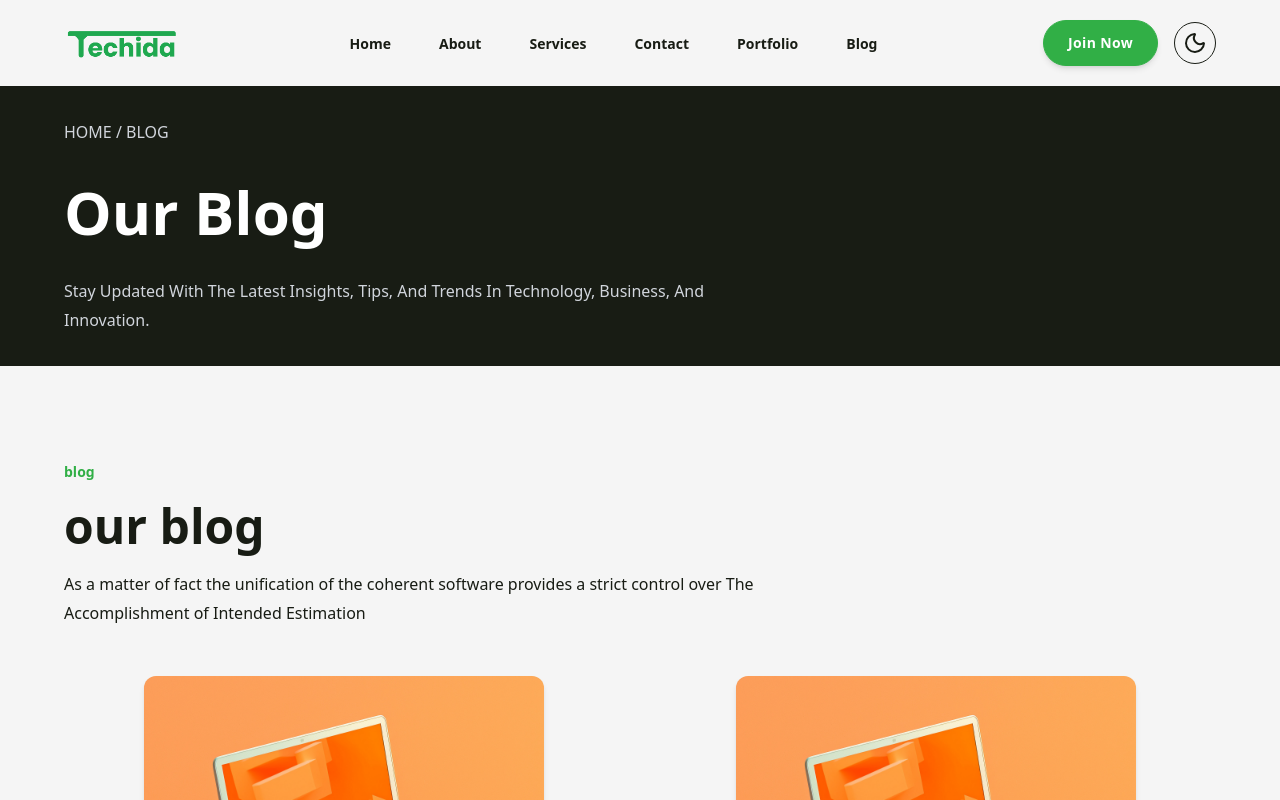
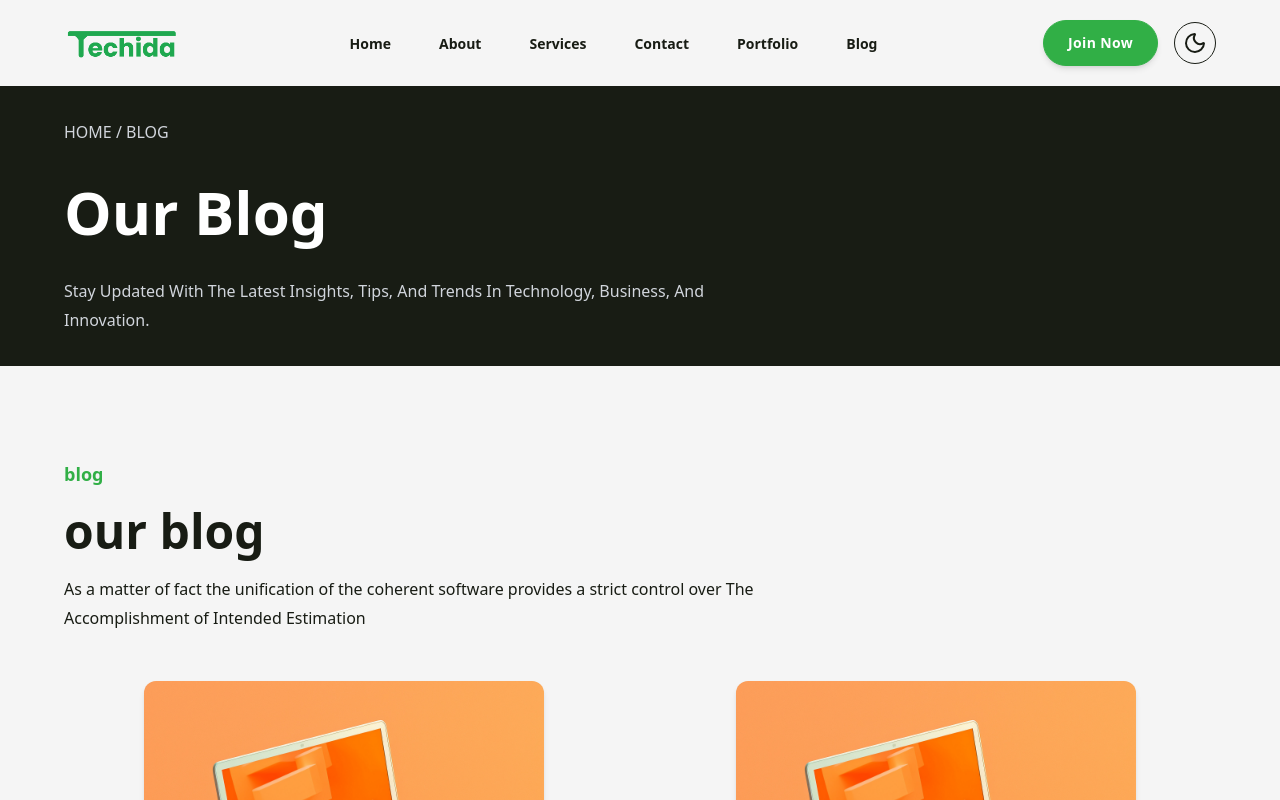
Before and after one commit to HafidhaVoideu/Techida, a Next.js app: page /blog in a window 1280 px wide. Shown: the top 800 px of the page. Built offline with nearby package versions, Linux system fonts and the light colour scheme.

Commit message:
type size fixed

```diff
--- a/src/components/UI/TitleDescription.tsx
+++ b/src/components/UI/TitleDescription.tsx
@@ -31,7 +31,7 @@ const TitleDescription = ({
       viewport={{ once: true, amount: 0.3 }}
       className="my-12 "
     >
-      <h2 className="text-primary text-sm  lg:text-md 2xl:text-xl font-bold ">
+      <h2 className="text-primary text-md  lg:text-lg 2xl:text-xl font-bold ">
         {" "}
         {subtitle}
       </h2>
```
Also changed, not shown: src/scenes/pages/home/Team.tsx (+1 -1 lines).
